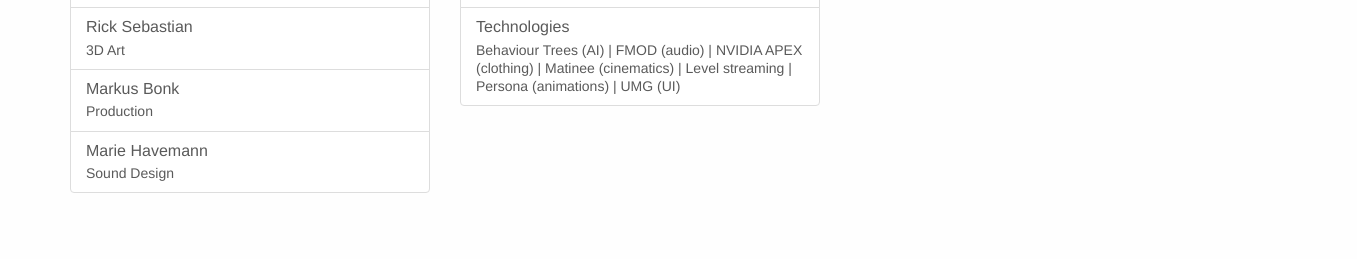
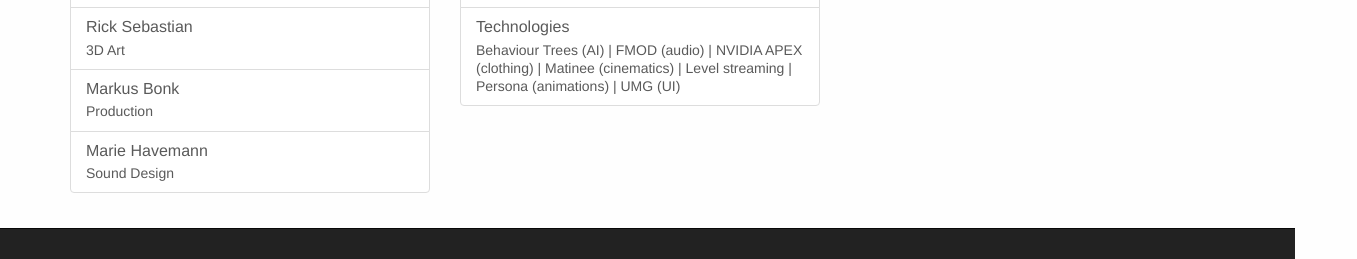
Before and after one commit to Rezan7CC/PortfolioWebsite, a plain HTML site: page index.html in a window 1280 px wide. Shown: the part 1887-2146 px from the top of the page, 1357 px wide, since content can reach past the window. Before the commit the page ends 2100 px from the top, so only its background shows below. Drawn offline with Linux system fonts and the light colour scheme.

Commit message:
Added empty footer to bottom of page

```diff
--- a/css/main.css
+++ b/css/main.css
@@ -38,7 +38,7 @@ body
 {
     position: absolute;
     top: 20px;
-    width: 90%;
+    width: auto;
     color: #FFF;
 }
 
@@ -221,5 +221,10 @@ body
 
 .footer
 {
-
+	background-color: #222222;
+	margin-top: 15px;
+	padding-top: 30px;
+	border-top-style: solid;
+	border-color: #080808;
+	border-top-width: thin;
 }
--- a/index.html
+++ b/index.html
@@ -34,10 +34,6 @@
 </nav>
 
 <div id="project-carousel" class="carousel slide" data-ride="carousel" data-interval="5000">
-
-	<div class="carousel-title">
-		<h1>Spencer</h1>
-	</div>
 
 	<!-- Indicators -->
 	<ol class="carousel-indicators">
@@ -273,6 +269,9 @@
 	</div>
 </div>
 
+<div class="footer row cold-md-12">
+</div>
+
 <script src="javascript/jquery-1.12.0.min.js"></script>
 <script src="javascript/bootstrap.min.js"></script>
 </body>
```
